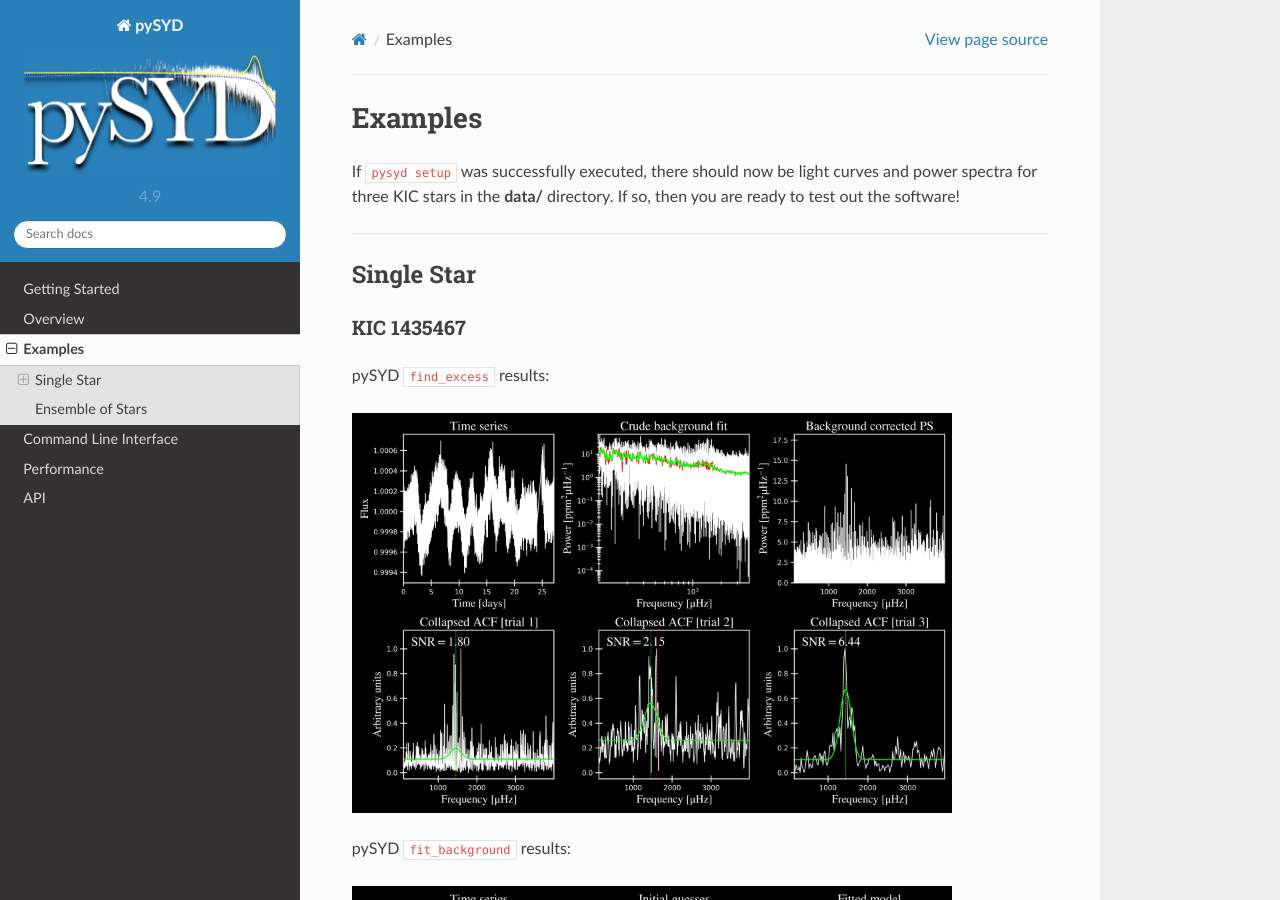
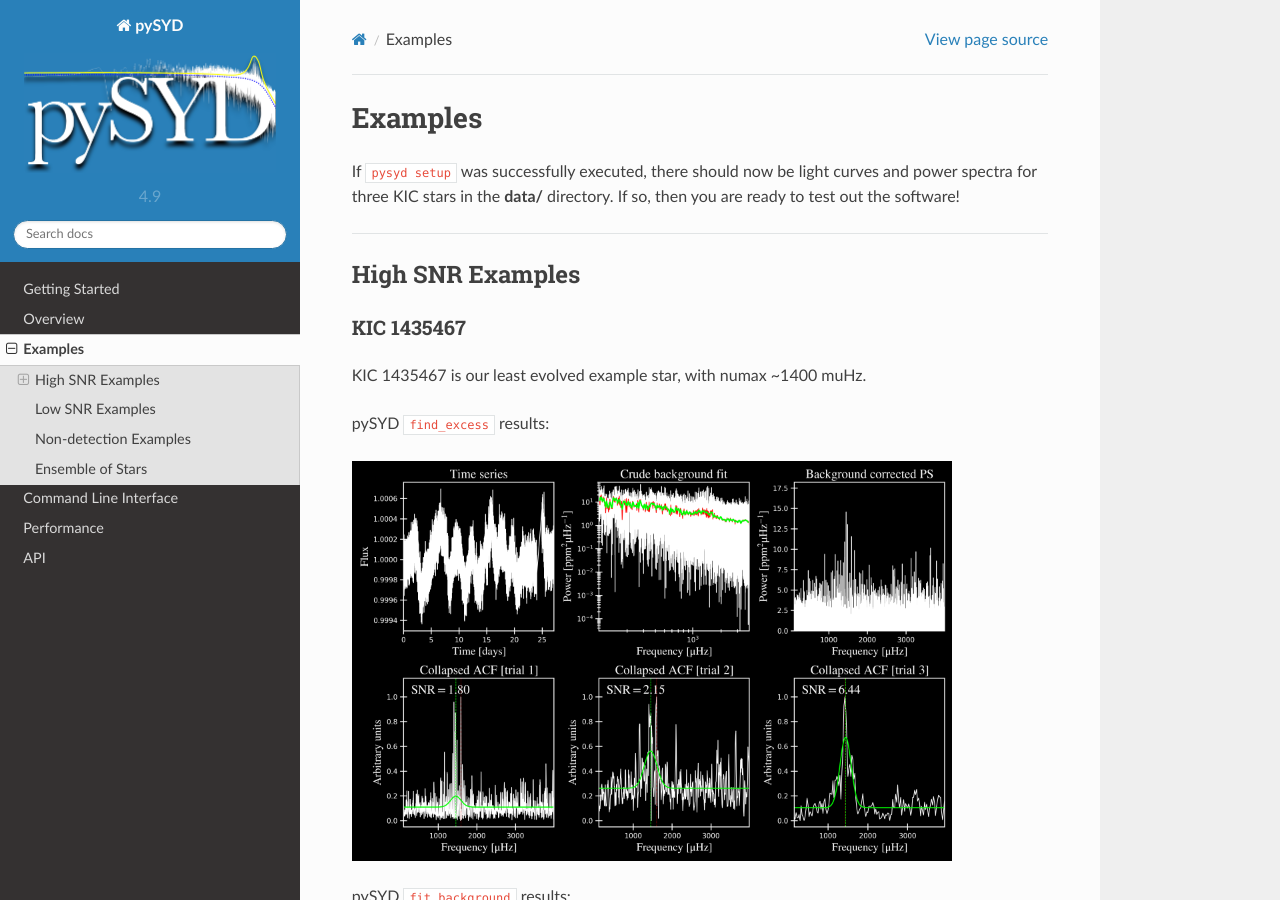
Before and after one commit to ashleychontos/pySYD, a Sphinx documentation site: the page built from docs/examples.rst, in a window 1280 px wide and 900 px high. Built offline with Sphinx 7.4.7 and the Read the Docs theme 2.0.0, drawn with Linux system fonts in a browser that asks for light colours; some of the changed text lies outside the part shown.

Commit message:
Update examples.rst

```diff
--- a/docs/examples.rst
+++ b/docs/examples.rst
@@ -1,19 +1,20 @@
 .. _examples:
 
 Examples
-========
+########
 
 If ``pysyd setup`` was successfully executed, there should now be light curves and power spectra
 for three KIC stars in the **data/** directory. If so, then you are ready to test out the software!
 
-
 ====================
 
-Single Star
-***********
+High SNR Examples
+*****************
 
 KIC 1435467
 +++++++++++
+
+KIC 1435467 is our least evolved example star, with numax ~1400 muHz.
 
 pySYD ``find_excess`` results:
 
@@ -38,6 +39,8 @@
 KIC 2309595
 +++++++++++
 
+KIC 2309595 is a subgiant, with numax ~650 muHz.
+
 pySYD ``find_excess`` results:
 
 .. image:: figures/ex2_x.png
@@ -61,6 +64,8 @@
 KIC 11618103
 ++++++++++++
 
+KIC 11618103 is an evolved RGB star, with numax of ~100 muHz.
+
 pySYD ``find_excess`` results:
 
 .. image:: figures/ex3_x.png
@@ -82,6 +87,16 @@
 
 ====================
 
+Low SNR Examples
+****************
+
+TODO
+
+Non-detection Examples
+**********************
+
+TODO (what to look for with non-detections)
+
 
 Ensemble of Stars
 *****************
```
